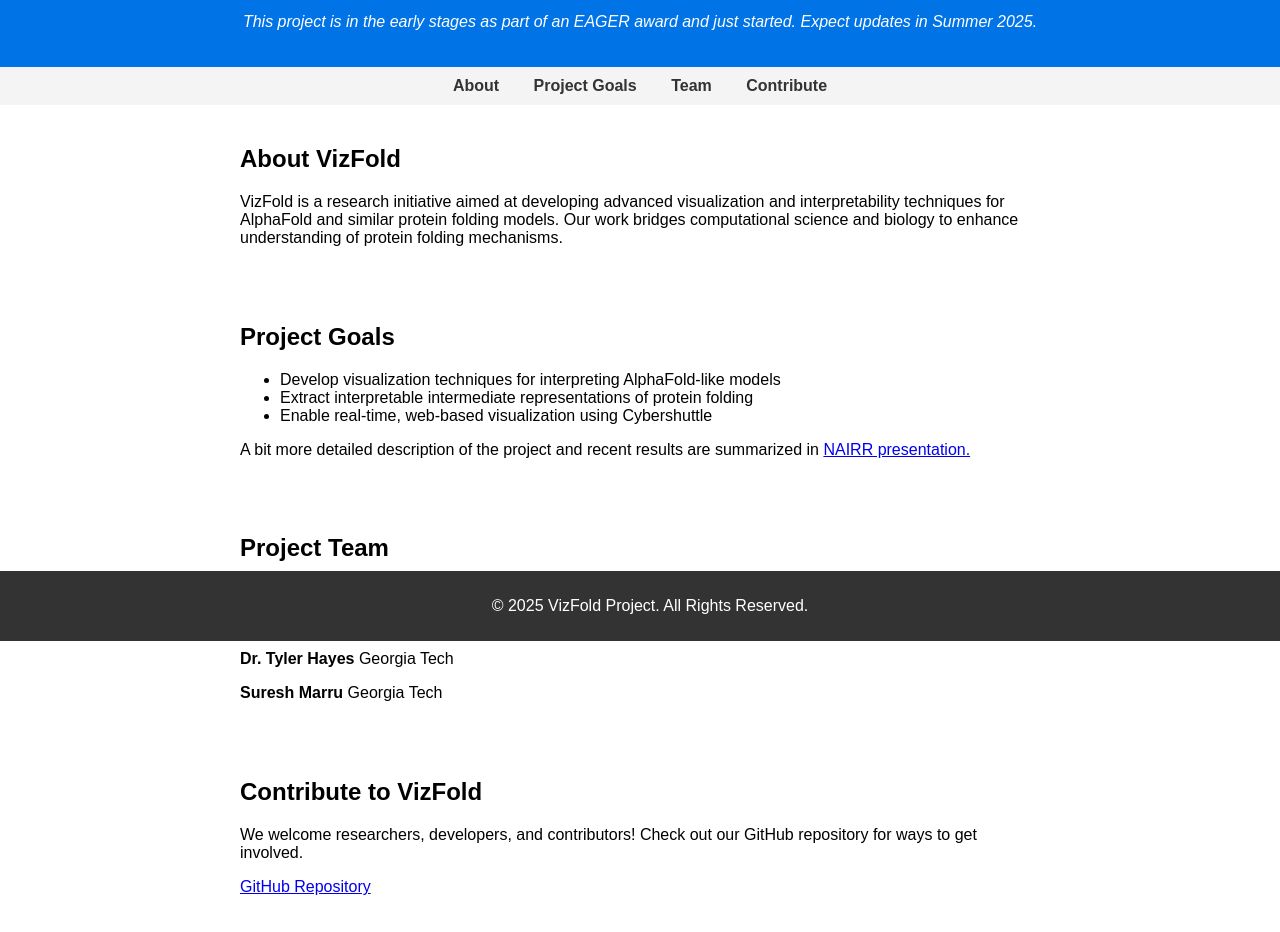
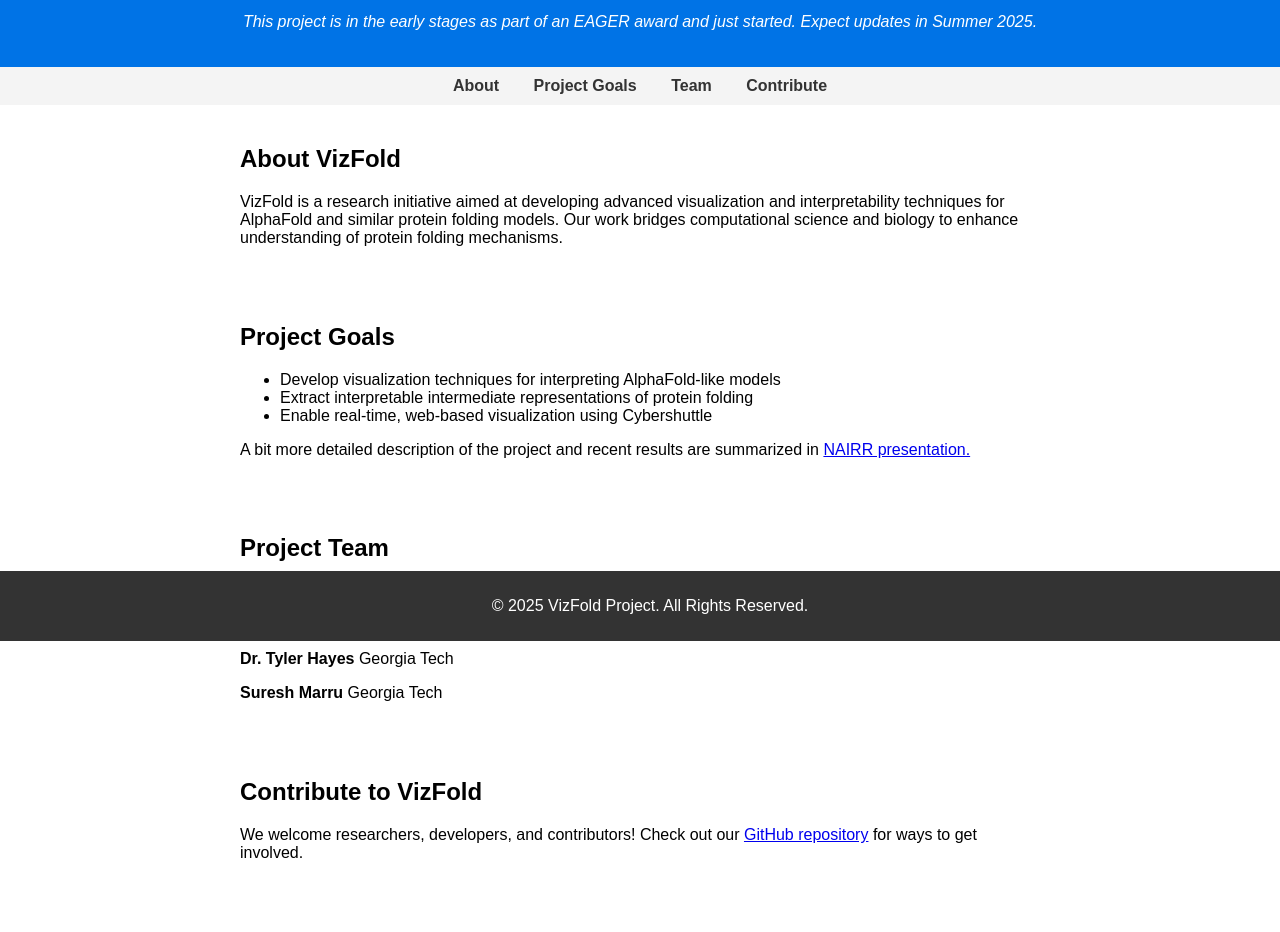
Before and after one commit to vizfold/vizfold.github.io, a plain HTML site: page index.html in a window 1280 px wide. Shown: the part 159-1091 px from the top of the page. After the commit the page ends 1057 px from the top, so only its background shows below. Drawn offline with Linux system fonts and the light colour scheme.

Commit message:
Update index.html

```diff
--- a/index.html
+++ b/index.html
@@ -58,8 +58,8 @@
 
     <section id="contribute">
         <h2>Contribute to VizFold</h2>
-        <p>We welcome researchers, developers, and contributors! Check out our GitHub repository for ways to get involved.</p>
-        <p><a href="https://github.com/VizFold" target="_blank">GitHub Repository</a></p>
+        <p>We welcome researchers, developers, and contributors! Check out our <a href="https://github.com/VizFold" target="_blank">GitHub repository</a> for ways to get involved.</p>
+
     </section>
 
     <footer>
```
